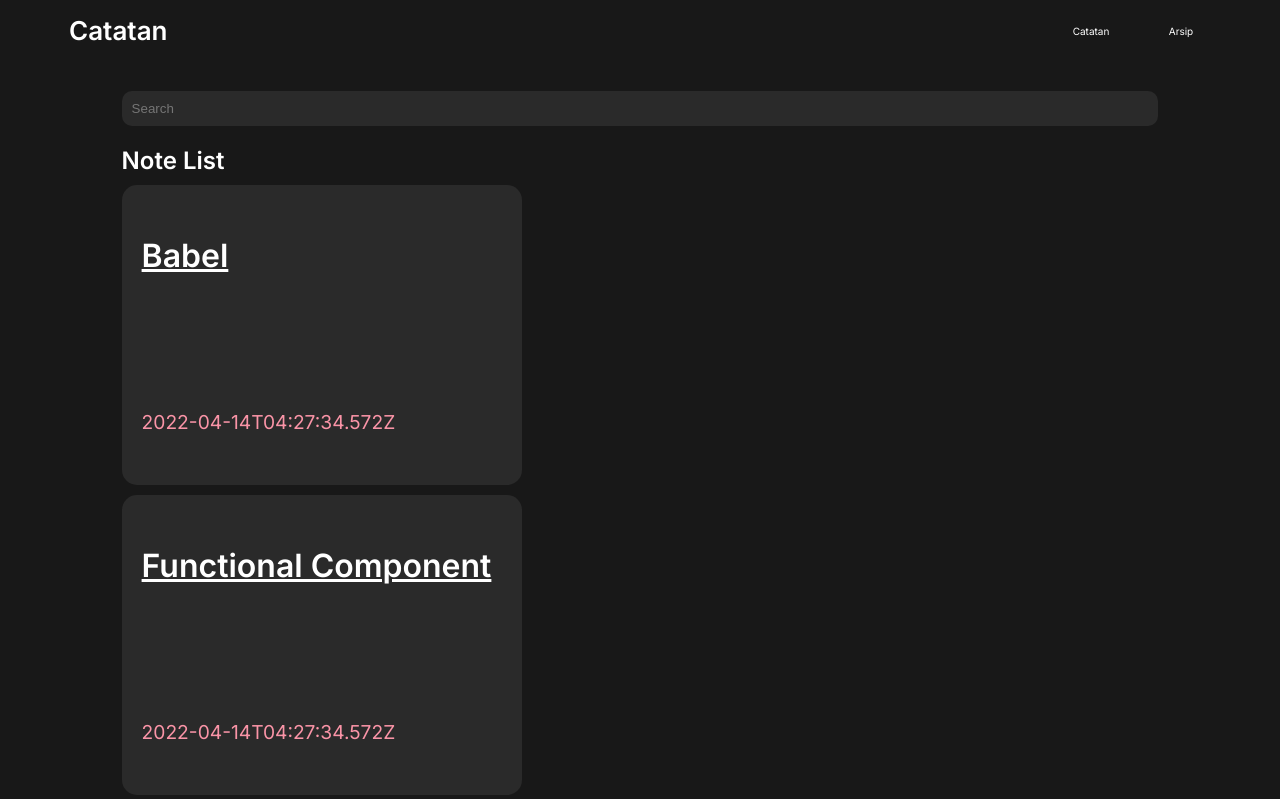
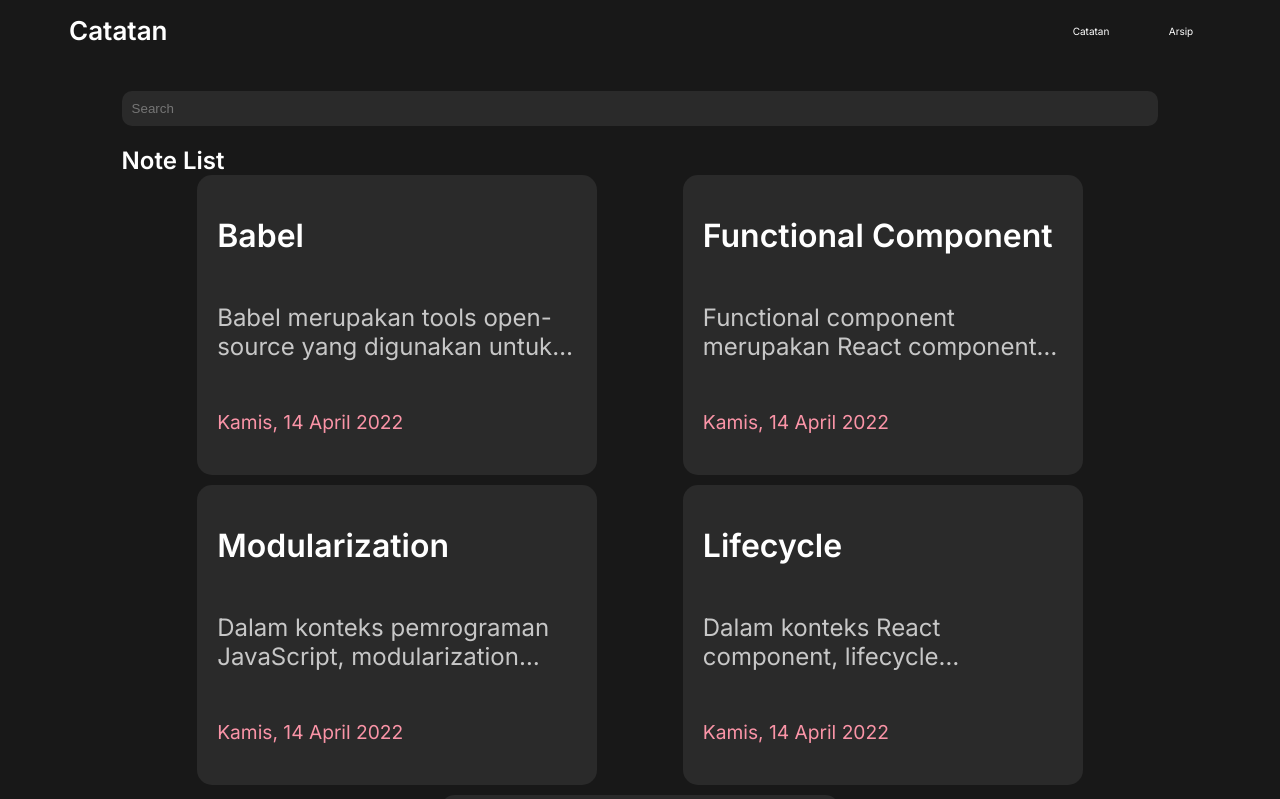
Before and after one commit to kevinalfito69/react-note-app-route, a React (Create React App) app: page / in a window 1280 px wide. Shown: the top 799 px of the page. Built offline with nearby package versions, Linux system fonts and the light colour scheme.

Commit message:
add some style and alert

```diff
--- a/package.json
+++ b/package.json
@@ -8,7 +8,8 @@
     "react-dom": "^18.2.0",
     "react-icons": "^4.4.0",
     "react-router-dom": "^6.4.2",
-    "react-scripts": "5.0.1"
+    "react-scripts": "5.0.1",
+    "sweetalert2": "^11.5.2"
   },
   "scripts": {
     "start": "react-scripts start",
--- a/src/components/Detail/DetailPost.js
+++ b/src/components/Detail/DetailPost.js
@@ -1,4 +1,5 @@
 import "./DetailPost.css";
+import Swal from "sweetalert2";
 import PropTypes from "prop-types";
 import { useRef, useState } from "react";
 import ArchiveButton from "../ArchiveButton/ArchiveButton";
@@ -24,6 +25,25 @@ const DetailPost = ({ id, title, body, archive }) => {
     //  archive handler
     const archiveHandler = (id, archive) => {
         archive ? unarchiveNote(id) : archiveNote(id);
+        const Toast = Swal.mixin({
+            toast: true,
+            position: "top-end",
+            showConfirmButton: false,
+            timer: 3000,
+            timerProgressBar: true,
+            didOpen: (toast) => {
+                toast.addEventListener("mouseenter", Swal.stopTimer);
+                toast.addEventListener("mouseleave", Swal.resumeTimer);
+            },
+        });
+
+        Toast.fire({
+            icon: "success",
+            color: "white",
+            iconColor: "#8758ff",
+            background: "#2a2a2a",
+            title: "Berhasil dipindahkan",
+        });
         navigate("/");
     };
     return (
@@ -33,7 +53,7 @@ const DetailPost = ({ id, title, body, archive }) => {
             <div className="DetailPost__btn">
                 <a href="#" className="DetailPost__btn__toggler">
                     <BsThreeDots
-                        className={`dots ${isActive ? "rotate" : ""}`}
+                        className={`dots ${isActive ? "" : "rotate"}`}
                         ref={dots}
                         onClick={handleToggle}
                     />
@@ -41,7 +61,7 @@ const DetailPost = ({ id, title, body, archive }) => {
 
                 <div
                     className={`DetailPost__btn__menu  ${
-                        isActive ? "show" : ""
+                        isActive ? "" : "show"
                     }`}
                     ref={menu}
                 >
--- a/src/components/NoteItem/NoteItem.css
+++ b/src/components/NoteItem/NoteItem.css
@@ -1,5 +1,4 @@
 .NoteItem {
-    margin: 10px 0;
     background-color: var(--surface);
     padding: 20px;
     border-radius: 15px;
@@ -7,11 +6,24 @@
     gap: 6px;
     flex-direction: column;
     max-width: 400px;
+    width: 100%;
 }
-.NoteItem h3 {
+.NoteItem > h3 {
     font-size: 1.3em;
 }
+.NoteItem > h3 > a {
+    text-decoration: none;
+}
 .NoteItem > .NoteItem__desc {
+    width: 100%;
+    /** ... **/
+    overflow: hidden;
+    max-height: 4rem;
+    -webkit-box-orient: vertical;
+    display: block;
+    display: -webkit-box;
+    text-overflow: ellipsis;
+    -webkit-line-clamp: 2;
     color: var(--on-background-grey);
 }
 .NoteItem > .NoteItem__tanggal {
--- a/src/components/NoteItem/NoteItem.js
+++ b/src/components/NoteItem/NoteItem.js
@@ -1,5 +1,6 @@
 import "./NoteItem.css";
 import { Link } from "react-router-dom";
+import { showFormattedDate } from "../../utils";
 const NoteItem = ({ id, title, createdAt, body, archived, action }) => {
     return (
         <article className="NoteItem" data-id={id}>
@@ -7,7 +8,7 @@ const NoteItem = ({ id, title, createdAt, body, archived, action }) => {
                 <Link to={`/detail/${id}`}>{title}</Link>
             </h3>
             <p className="NoteItem__desc">{body}</p>
-            <p className="NoteItem__tanggal">{createdAt}</p>
+            <p className="NoteItem__tanggal">{showFormattedDate(createdAt)}</p>
         </article>
     );
 };
--- a/src/components/NoteList/NoteList.css
+++ b/src/components/NoteList/NoteList.css
@@ -1,3 +1,7 @@
 .notelist {
     padding-bottom: 40px;
+    display: flex;
+    flex-wrap: wrap;
+    gap: 10px;
+    justify-content: space-evenly;
 }
--- a/src/components/NoteList/NoteList.js
+++ b/src/components/NoteList/NoteList.js
@@ -8,8 +8,8 @@ import PropTypes from "prop-types";
 const NoteList = ({ title, notes }) => {
     return (
         <>
+            <h2>{title}</h2>
             <section className="notelist">
-                <h2>{title}</h2>
                 {notes.length === 0 ? (
                     <p>Catatan kosong</p>
                 ) : (
@@ -18,6 +18,7 @@ const NoteList = ({ title, notes }) => {
                             key={note.id}
                             id={note.id}
                             title={note.title}
+                            body={note.body}
                             createdAt={note.createdAt}
                         />
                     ))
--- a/src/pages/Archived.js
+++ b/src/pages/Archived.js
@@ -1,7 +1,7 @@
 import NoteList from "../components/NoteList/NoteList";
 import { getArchivedNotes } from "../utils/local-data";
 const Archived = () => {
-    return <NoteList title="Archive Notes" notes={getArchivedNotes()} />;
+    return <NoteList title="Archive List" notes={getArchivedNotes()} />;
 };
 
 export default Archived;
```
Also changed, not shown: 2 other files (tests, documents, lock files or other folders).
